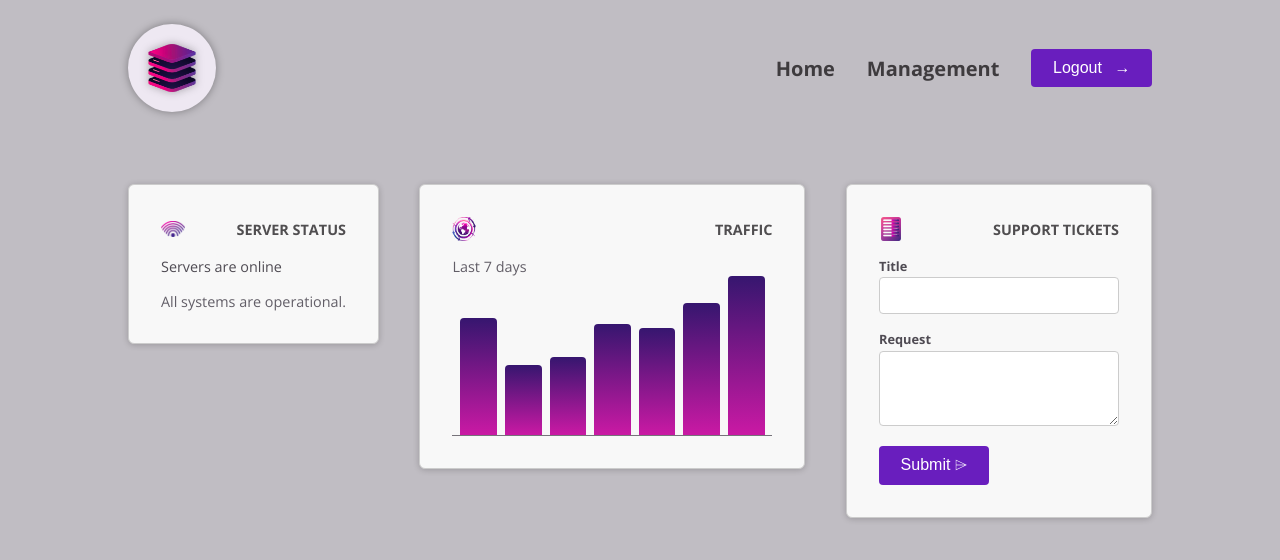
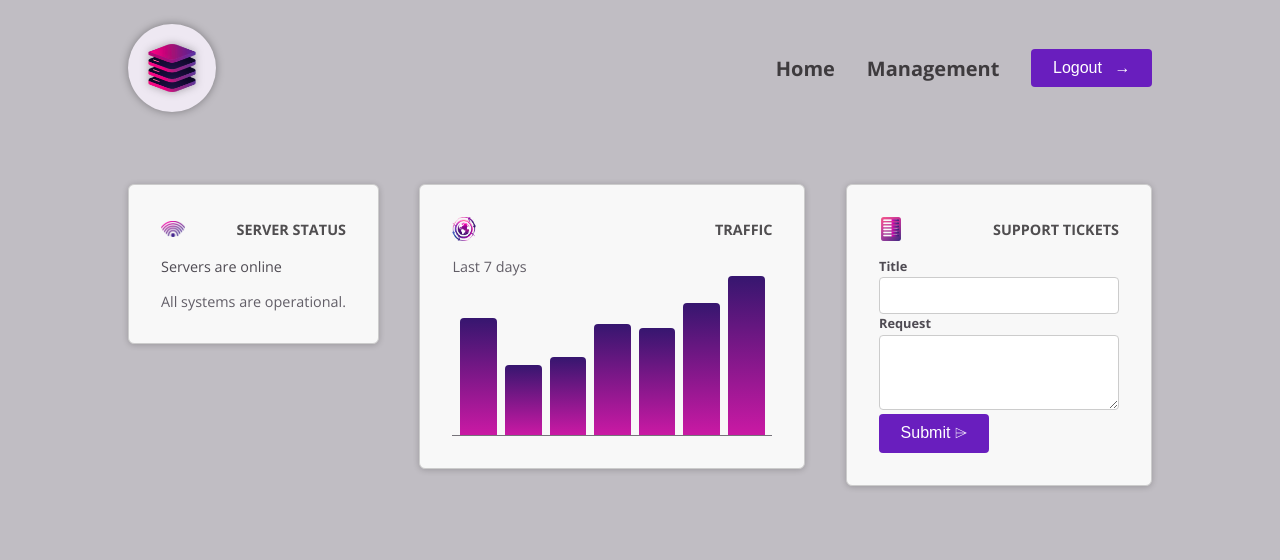
Before and after one commit to L1ndseyHerman/Components_And_Templates_Ops_App, an Angular app: page / in a window 1280 px wide. Shown: the top 560 px of the page. Built offline with nearby package versions, Linux system fonts and the light colour scheme.

Commit message:
Caught up thru vid 110: Multi-Element Custom Components & Content Projection

```diff
--- a/src/app/dashboard/tickets/new-ticket/new-ticket.component.html
+++ b/src/app/dashboard/tickets/new-ticket/new-ticket.component.html
@@ -1,12 +1,10 @@
 <form>
-  <p>
-    <label>Title</label>
+  <app-control label="Title">
     <input name="title" id="title" />
-  </p>
-  <p>
-    <label>Request</label>
+  </app-control>
+  <app-control label="Request">
     <textarea name="request" id="request" rows="3"></textarea>
-  </p>
+  </app-control>
   <p>
     <button>Submit <span ngProjectAs="icon">⌲</span></button>
   </p>
--- a/src/app/shared/button/button.component.ts
+++ b/src/app/shared/button/button.component.ts
@@ -1,7 +1,7 @@
 import { Component } from '@angular/core';
 
 @Component({
-  selector: 'button[appButton]',
+  selector: 'button[appButton], a[appButton]',
   standalone: true,
   imports: [],
   templateUrl: './button.component.html',
--- /dev/null
+++ b/src/app/shared/control/control.component.html
@@ -0,0 +1,4 @@
+<p>
+  <label>{{ label() }}</label>
+  <ng-content select="input, textarea" />
+</p>
--- /dev/null
+++ b/src/app/shared/control/control.component.ts
@@ -0,0 +1,12 @@
+import { Component, input } from '@angular/core';
+
+@Component({
+  selector: 'app-control',
+  standalone: true,
+  imports: [],
+  templateUrl: './control.component.html',
+  styleUrl: './control.component.css',
+})
+export class ControlComponent {
+  label = input.required<string>();
+}
```
Also changed, not shown: src/app/dashboard/tickets/new-ticket/new-ticket.component.ts (+4 -5 lines), src/app/shared/control/control.component.css (added).
